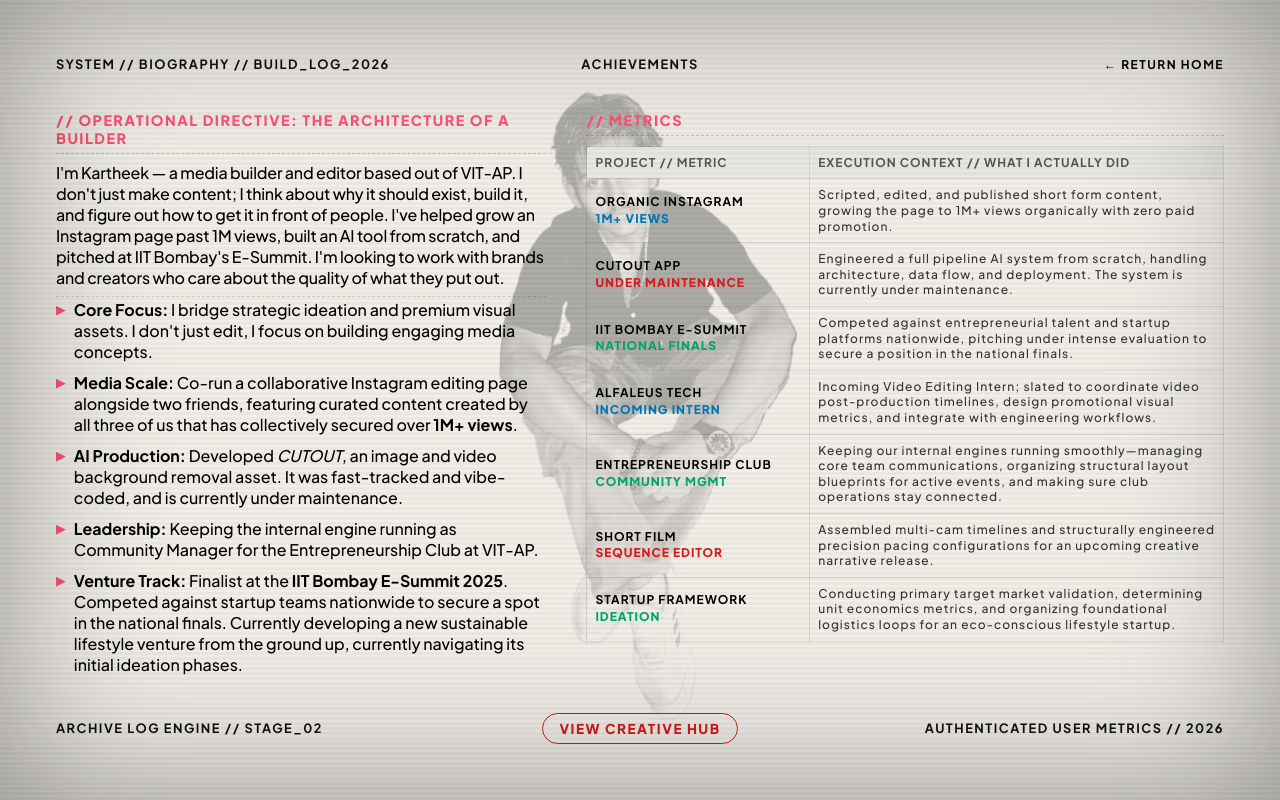
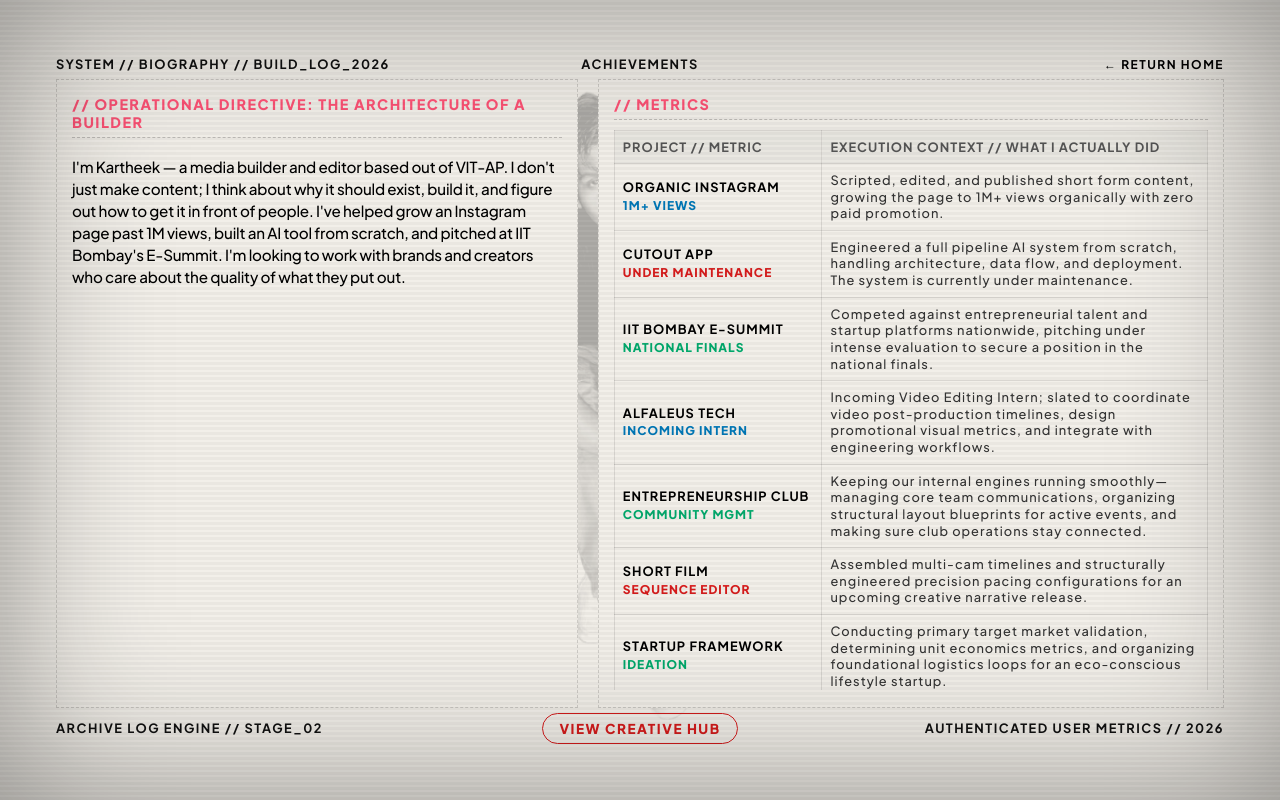
Before and after one commit to kartheekakula/Portfolio, a plain HTML site: page index.html in a window 1280 px wide. Both pictures are taken after a click on the button "EXPLORE WORK". Drawn offline with nearby package versions, Linux system fonts and the light colour scheme.

Commit message:
design: streamline experience section by removing redundant bullets and styling clean vertical hierarchy

```diff
--- a/index.html
+++ b/index.html
@@ -11,7 +11,7 @@
     <style>
         /* Responsive Overrides to ensure pristine mobile display */
         @media (max-width: 768px) {
-            /* Fix the grid container to stack vertically and show both columns */
+            /* Fix the grid container to stack vertically and show both columns cleanly */
             .experience-workspace {
                 display: flex !important;
                 flex-direction: column !important;
@@ -23,7 +23,7 @@
                 box-sizing: border-box !important;
             }
 
-            /* Ensure both blocks take up their own natural space and are fully visible */
+            /* Clean up sizing and visibility for mobile stacking */
             .story-column, .index-column {
                 display: flex !important;
                 flex-direction: column !important;
@@ -34,14 +34,9 @@
                 background-color: #f2efe9 !important;
             }
 
-            /* Clean up typography scales for tight viewports */
             .human-bio-paragraph {
                 font-size: 0.85rem !important;
                 line-height: 1.4 !important;
-            }
-            .story-bullet-points p {
-                font-size: 0.85rem !important;
-                line-height: 1.35 !important;
             }
 
             /* Table formatting fixes for mobile viewports */
@@ -124,62 +119,25 @@
                 <button class="nav-back-btn" onclick="showPage('home')">← RETURN HOME</button>
             </div>
 
-            <div class="experience-workspace">
+            <div class="experience-workspace" style="display: grid; grid-template-columns: 1fr 1.2fr; gap: 20px; padding: 5px 0; height: calc(100vh - 160px); box-sizing: border-box; position: relative; z-index: 6;">
 
-                <div class="story-column">
+                <div class="story-column" style="display: flex; flex-direction: column; gap: 10px; background-color: #f2efe9; padding: 15px; border: 1px dashed rgba(0, 0, 0, 0.15); overflow-y: auto; max-height: 100%;">
                     <h2 class="section-glitch-title" style="font-size: 0.9rem; font-weight: 800; letter-spacing: 1.5px; color: #ff5376; border-bottom: 1px dashed rgba(0,0,0,0.2); padding-bottom: 6px; margin: 0;">
                         // OPERATIONAL DIRECTIVE: THE ARCHITECTURE OF A BUILDER
                     </h2>
 
-                    <div class="human-bio-paragraph" style="color: #000; font-weight: 500; padding: 8px 0; border-bottom: 1px dashed rgba(0,0,0,0.15); margin-bottom: 2px;">
+                    <div class="human-bio-paragraph" style="color: #000; font-weight: 500; padding: 8px 0; font-size: 0.95rem; line-height: 1.45; margin-bottom: 2px;">
                         I'm Kartheek — a media builder and editor based out of VIT-AP. I don't just make content; I think about why it should exist, build it, and figure out how to get it in front of people. I've helped grow an Instagram page past 1M views, built an AI tool from scratch, and pitched at IIT Bombay's E-Summit. I'm looking to work with brands and creators who care about the quality of what they put out.
-                    </div>
-
-                    <div class="story-bullet-points" style="display: flex; flex-direction: column; gap: 10px;">
-                        <div style="display: flex; align-items: flex-start; gap: 8px;">
-                            <span style="color: #ff5376; font-size: 0.8rem; margin-top: 2px;">▶</span>
-                            <p style="color: #000000; margin: 0; font-weight: 500;">
-                                <strong>Core Focus:</strong> I bridge strategic ideation and premium visual assets. I don't just edit, I focus on building engaging media concepts.
-                            </p>
-                        </div>
-
-                        <div style="display: flex; align-items: flex-start; gap: 8px;">
-                            <span style="color: #ff5376; font-size: 0.8rem; margin-top: 2px;">▶</span>
-                            <p style="color: #000000; margin: 0; font-weight: 500;">
-                                <strong>Media Scale:</strong> Co-run a collaborative Instagram editing page alongside two friends, featuring curated content created by all three of us that has collectively secured over <strong>1M+ views</strong>.
-                            </p>
-                        </div>
-
-                        <div style="display: flex; align-items: flex-start; gap: 8px;">
-                            <span style="color: #ff5376; font-size: 0.8rem; margin-top: 2px;">▶</span>
-                            <p style="color: #000000; margin: 0; font-weight: 500;">
-                                <strong>AI Production:</strong> Developed <em>CUTOUT</em>, an image and video background removal asset. It was fast-tracked and vibe-coded, and is currently under maintenance.
-                            </p>
-                        </div>
-
-                        <div style="display: flex; align-items: flex-start; gap: 8px;">
-                            <span style="color: #ff5376; font-size: 0.8rem; margin-top: 2px;">▶</span>
-                            <p style="color: #000000; margin: 0; font-weight: 500;">
-                                <strong>Leadership:</strong> Keeping the internal engine running as Community Manager for the Entrepreneurship Club at VIT-AP.
-                            </p>
-                        </div>
-
-                        <div style="display: flex; align-items: flex-start; gap: 8px;">
-                            <span style="color: #ff5376; font-size: 0.8rem; margin-top: 2px;">▶</span>
-                            <p style="color: #000000; margin: 0; font-weight: 500;">
-                                <strong>Venture Track:</strong> Finalist at the <strong>IIT Bombay E-Summit 2025</strong>. Competed against startup teams nationwide to secure a spot in the national finals. Currently developing a new sustainable lifestyle venture from the ground up, currently navigating its initial ideation phases.
-                            </p>
-                        </div>
                     </div>
                 </div>
 
-                <div class="index-column">
+                <div class="index-column" style="display: flex; flex-direction: column; background-color: #f2efe9; padding: 15px; border: 1px dashed rgba(0, 0, 0, 0.15); max-height: 100%; box-sizing: border-box;">
                     <div style="display: flex; flex-direction: column; height: 100%;">
                         <h2 class="section-glitch-title" style="font-size: 0.9rem; font-weight: 800; letter-spacing: 1.5px; color: #ff5376; border-bottom: 1px dashed rgba(0,0,0,0.2); padding-bottom: 6px; margin-bottom: 10px;">
                             // METRICS
                         </h2>
-                        <div class="table-scroll-wrapper">
-                            <table class="matrix-table" style="border-collapse: collapse; text-align: left;">
+                        <div class="table-scroll-wrapper" style="overflow-y: auto; flex-grow: 1; max-height: calc(100vh - 240px);">
+                            <table class="matrix-table" style="width: 100%; border-collapse: collapse; font-size: 0.8rem; text-align: left;">
                                 <thead>
                                     <tr style="background: rgba(0,0,0,0.03); position: sticky; top: 0; background: #f2efe9; z-index: 2;">
                                         <th style="padding: 8px; border: 1px solid rgba(0,0,0,0.1); color: #555; width: 35%;">PROJECT // METRIC</th>
```
